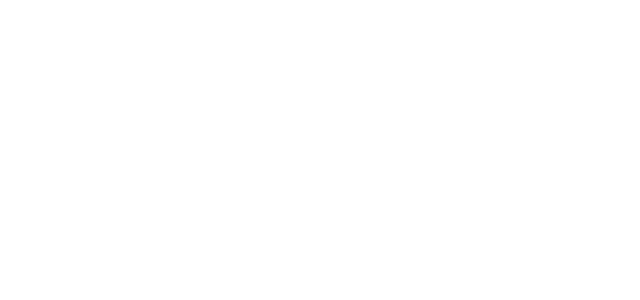
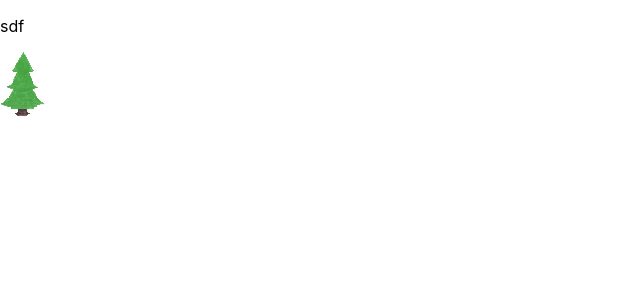
Before and after one commit to yuz0517/my-xmastree, a React (Create React App) app: page /Xmas in a window 1280 px wide. Before the commit this address had no page. Shown: the top 300 px of the page, without its empty margins (0-640 px from the left). Built offline with nearby package versions, Linux system fonts and the light colour scheme.

Commit message:
add Xmas.js

```diff
--- a/src/App.js
+++ b/src/App.js
@@ -2,13 +2,13 @@ import React  from 'react';
 import { Routes, Route, BrowserRouter } from 'react-router-dom';
 import './App.css';
 import Home from './pages/Home'
-import xmas from './pages/xmas'
+import Xmas from './pages/Xmas'
 function App() {
   return (
     <BrowserRouter>
       <Routes>
         <Route path='/' element={<Home />}/>
-        <Route path='/xams' element={<xmas />}/>
+        <Route path='/Xmas' element={<Xmas/>}/>
       </Routes>
     </BrowserRouter>
 
--- a/src/pages/xmas.js
+++ b/src/pages/xmas.js
@@ -1,7 +1,7 @@
 import React from 'react';
 import { Navigate, useNavigate } from "react-router-dom";
 import tree from '../assets/image/tree.png';
-function xmas() {
+function Xmas() {
 
   return (
     <div>
@@ -12,4 +12,4 @@ function xmas() {
   );
 }
 
-export default xmas
+export default Xmas;
```
